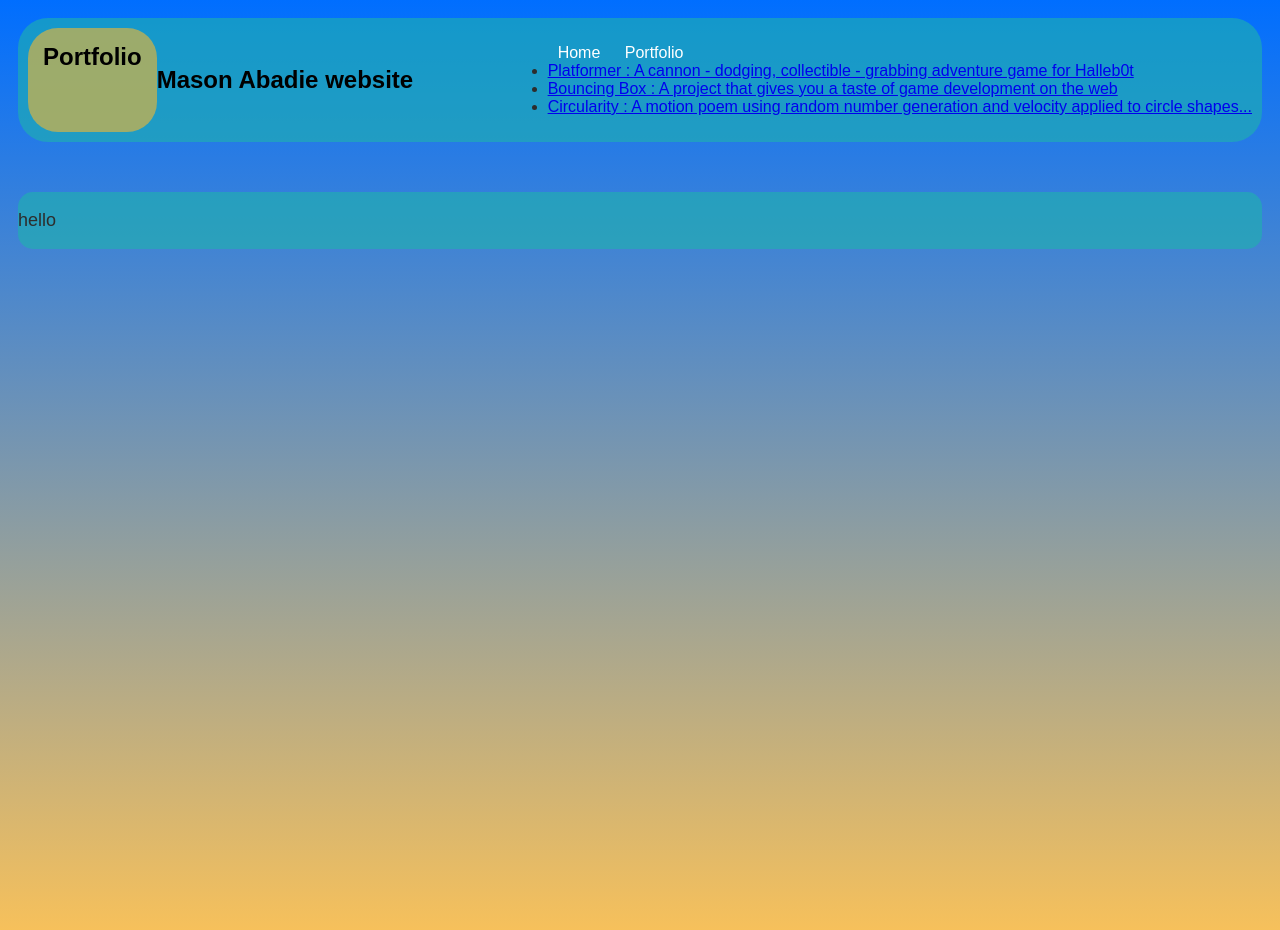
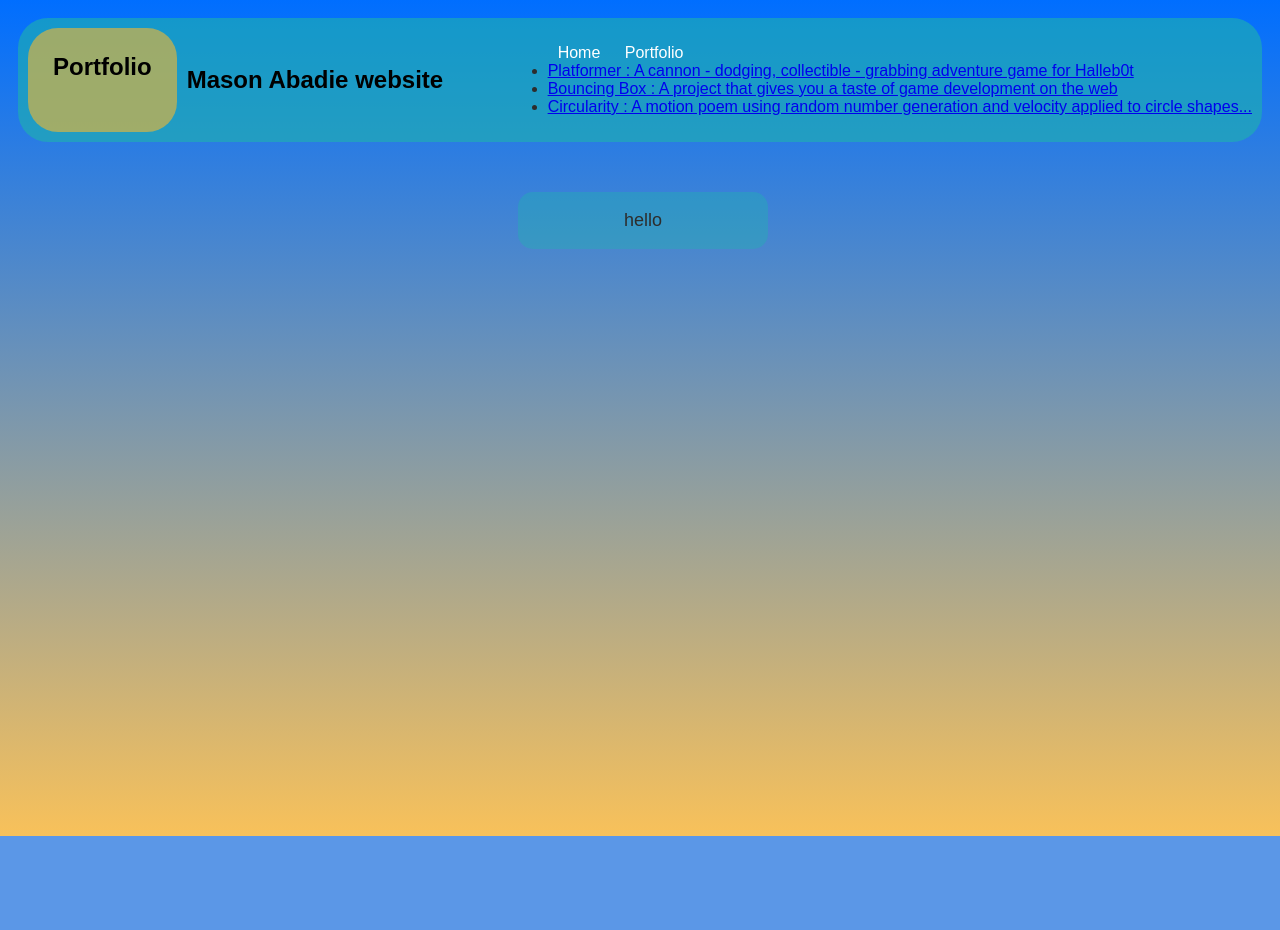
Before and after one commit to MasonAbadie/MasonAbadie.github.io, a plain HTML site: page portfolio.html in a window 1280 px wide. After the commit the page ends 836 px from the top, so only its background shows below. Drawn offline with Linux system fonts and the light colour scheme.

Commit message:
add index.html file

```diff
--- a/portfolio.html
+++ b/portfolio.html
@@ -4,7 +4,7 @@
         <title>Portfolio</title>
         <style type="text/css">
             body {
-                height: 900px;
+                height: 800px;
   background-color: rgba(35, 116, 223, 0.74); /* For browsers that do not support gradients */
   background-image: linear-gradient(rgb(0, 110, 255), rgb(248, 193, 90));
                 color: rgb(45, 45, 45);
@@ -28,6 +28,9 @@
                 display: flex;
                 padding: 10px;
                 border-radius: 30px;
+            }
+            nav:hover{
+                background:rgba(23, 133, 127, 0.603);
             }
             h1 {
                 display: flex;
@@ -84,14 +87,19 @@
              color: #454545;
          }
          .thing1 {
-            background: rgba(31, 180, 173, 0.603);
-            display: flex;
+            background: rgba(31, 180, 173, 0.374);
+            display:flex;
             position: relative;
             top: 50px;
+            left: 500px;
             border-radius: 15px;
             font-size: 18px;
+            width: 250px;
+            justify-content: center;
          }
-
+         h1 {
+            padding:10px
+         }
         </style>
     </head>
 
```
Also changed, not shown: index.html (+12 -5 lines).
